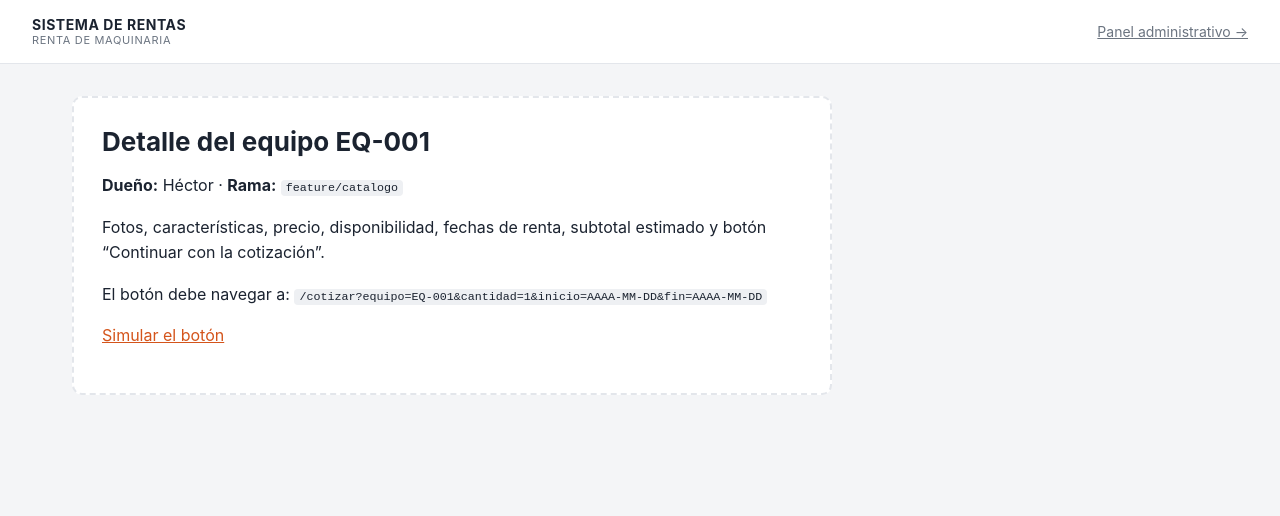
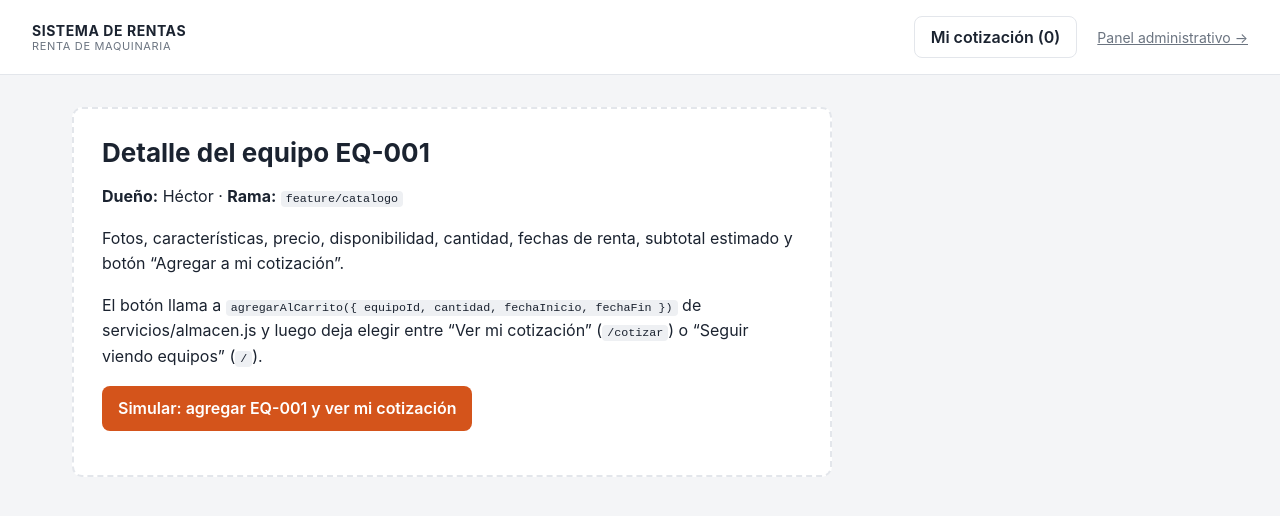
Before and after one commit to chrisTito402/cotizador-renta-equipos, a React (Vite) app: page /equipos/EQ-001 in a window 1280 px wide. Shown: the top 516 px of the page. Built offline with nearby package versions, Linux system fonts and the light colour scheme.

Commit message:
Varios equipos por cotización (carrito)

```diff
--- a/src/componentes/LayoutCliente.jsx
+++ b/src/componentes/LayoutCliente.jsx
@@ -1,6 +1,21 @@
+import { useEffect, useState } from 'react';
 import { Link, Outlet } from 'react-router-dom';
+import { obtenerCarrito } from '../servicios/almacen.js';
+
+// Cuántos equipos lleva el cliente en "Mi cotización". Se actualiza con el evento 'carrito' de almacen.js.
+function useCantidadCarrito() {
+  const contar = () => obtenerCarrito().lineas.length;
+  const [cantidad, setCantidad] = useState(contar);
+  useEffect(() => {
+    const actualizar = () => setCantidad(contar());
+    window.addEventListener('carrito', actualizar);
+    return () => window.removeEventListener('carrito', actualizar);
+  }, []);
+  return cantidad;
+}
 
 export default function LayoutCliente() {
+  const enCarrito = useCantidadCarrito();
   return (
     <div className="cliente">
       <header className="cliente-header">
@@ -8,7 +23,10 @@ export default function LayoutCliente() {
           <strong>SISTEMA DE RENTAS</strong>
           <span>Renta de maquinaria</span>
         </Link>
-        <Link to="/admin/cotizaciones" className="link-sutil">Panel administrativo →</Link>
+        <div style={{ display: 'flex', gap: 20, alignItems: 'center' }}>
+          <Link to="/cotizar" className="boton boton-secundario">Mi cotización ({enCarrito})</Link>
+          <Link to="/admin/cotizaciones" className="link-sutil">Panel administrativo →</Link>
+        </div>
       </header>
       <main className="cliente-main"><Outlet /></main>
     </div>
--- a/src/paginas/cliente/Catalogo.jsx
+++ b/src/paginas/cliente/Catalogo.jsx
@@ -7,7 +7,7 @@ export default function Catalogo() {
     <Pendiente titulo="Catálogo de equipos" duenio="Héctor" rama="feature/catalogo">
       <p>Búsqueda por nombre o modelo, filtros por tipo, disponibilidad y fechas, y tarjetas de equipo que llevan a <code>/equipos/:id</code>.</p>
       <p>Enlaces temporales para que los demás prueben mientras tanto:</p>
-      <p><Link to="/equipos/EQ-003">Detalle de EQ-003</Link> · <Link to="/cotizar?equipo=EQ-003&cantidad=1&inicio=2026-10-20&fin=2026-10-22">Cotizar EQ-003</Link></p>
+      <p><Link to="/equipos/EQ-003">Detalle de EQ-003</Link> · <Link to="/equipos/EQ-001">Detalle de EQ-001</Link> · <Link to="/cotizar">Mi cotización</Link></p>
     </Pendiente>
   );
 }
--- a/src/paginas/cliente/DetalleEquipo.jsx
+++ b/src/paginas/cliente/DetalleEquipo.jsx
@@ -1,14 +1,22 @@
 // DUEÑO: Héctor · RAMA: feature/catalogo
-import { useParams, Link } from 'react-router-dom';
+import { useParams, useNavigate } from 'react-router-dom';
 import Pendiente from '../../componentes/Pendiente.jsx';
+import { agregarAlCarrito } from '../../servicios/almacen.js';
 
 export default function DetalleEquipo() {
   const { id } = useParams();
+  const navigate = useNavigate();
+
+  const simularAgregar = () => {
+    agregarAlCarrito({ equipoId: id, cantidad: 1, fechaInicio: '2026-10-20', fechaFin: '2026-10-22' });
+    navigate('/cotizar');
+  };
+
   return (
     <Pendiente titulo={`Detalle del equipo ${id}`} duenio="Héctor" rama="feature/catalogo">
-      <p>Fotos, características, precio, disponibilidad, fechas de renta, subtotal estimado y botón “Continuar con la cotización”.</p>
-      <p>El botón debe navegar a: <code>/cotizar?equipo={id}&amp;cantidad=1&amp;inicio=AAAA-MM-DD&amp;fin=AAAA-MM-DD</code></p>
-      <p><Link to={`/cotizar?equipo=${id}&cantidad=1&inicio=2026-10-20&fin=2026-10-22`}>Simular el botón</Link></p>
+      <p>Fotos, características, precio, disponibilidad, cantidad, fechas de renta, subtotal estimado y botón “Agregar a mi cotización”.</p>
+      <p>El botón llama a <code>agregarAlCarrito({'{'} equipoId, cantidad, fechaInicio, fechaFin {'}'})</code> de servicios/almacen.js y luego deja elegir entre “Ver mi cotización” (<code>/cotizar</code>) o “Seguir viendo equipos” (<code>/</code>).</p>
+      <p><button className="boton" onClick={simularAgregar}>Simular: agregar {id} y ver mi cotización</button></p>
     </Pendiente>
   );
 }
--- a/src/paginas/cliente/SolicitarCotizacion.jsx
+++ b/src/paginas/cliente/SolicitarCotizacion.jsx
@@ -1,13 +1,19 @@
 // DUEÑO: Cris · RAMA: feature/cotizacion-web
-import { useSearchParams } from 'react-router-dom';
+import { Link } from 'react-router-dom';
 import Pendiente from '../../componentes/Pendiente.jsx';
+import { obtenerCarrito } from '../../servicios/almacen.js';
 
 export default function SolicitarCotizacion() {
-  const [params] = useSearchParams();
+  const carrito = obtenerCarrito();
   return (
-    <Pendiente titulo="Solicitar cotización" duenio="Cris" rama="feature/cotizacion-web">
-      <p>Llega desde el detalle con: equipo <code>{params.get('equipo') || '—'}</code>, cantidad <code>{params.get('cantidad') || '—'}</code>, del <code>{params.get('inicio') || '—'}</code> al <code>{params.get('fin') || '—'}</code>.</p>
-      <p>Costo estimado automático, FormularioCliente, DesgloseCostos, enviar con <code>guardarCotizacion({'{'} origen: 'web', … {'}'})</code> y mostrar confirmación.</p>
+    <Pendiente titulo="Mi cotización" duenio="Cris" rama="feature/cotizacion-web">
+      <p>Llega con los equipos que el cliente fue agregando (<code>obtenerCarrito()</code> de servicios/almacen.js):</p>
+      <ul>
+        {carrito.lineas.map((l) => <li key={l.equipoId}><code>{l.equipoId}</code> × {l.cantidad}</li>)}
+        {carrito.lineas.length === 0 && <li>(vacía) · <Link to="/equipos/EQ-003">agrega uno desde un detalle</Link></li>}
+      </ul>
+      <p>Fechas: del <code>{carrito.fechaInicio || '—'}</code> al <code>{carrito.fechaFin || '—'}</code>.</p>
+      <p>Cambiar cantidades, quitar equipos y cambiar fechas con <code>actualizarCarrito</code> / <code>quitarDelCarrito</code>. Costo estimado automático, FormularioCliente, DesgloseCostos, enviar con <code>guardarCotizacion({'{'} origen: 'web', … {'}'})</code>, luego <code>vaciarCarrito()</code> y mostrar confirmación.</p>
     </Pendiente>
   );
 }
--- a/src/servicios/almacen.js
+++ b/src/servicios/almacen.js
@@ -77,3 +77,52 @@ export function modificarCotizacion(id, cambios) {
 export function reiniciarDatos() {
   escribir(COTIZACIONES_SEMILLA);
 }
+
+// ---------- Mi cotización (carrito del cliente web) ----------
+// El cliente junta varios equipos antes de pedir la cotización.
+// Forma: { lineas: [{ equipoId, cantidad }], fechaInicio: 'AAAA-MM-DD' | '', fechaFin: 'AAAA-MM-DD' | '' }
+// Las fechas son UNA sola para toda la cotización.
+// Cada cambio avisa con el evento 'carrito' en window (lo usa el encabezado para el contador).
+const CLAVE_CARRITO = 'cotizador:carrito';
+const CARRITO_VACIO = { lineas: [], fechaInicio: '', fechaFin: '' };
+
+export function obtenerCarrito() {
+  try {
+    const guardado = localStorage.getItem(CLAVE_CARRITO);
+    if (guardado) return { ...CARRITO_VACIO, ...JSON.parse(guardado) };
+  } catch (e) { /* si está dañado, se regresa vacío */ }
+  return structuredClone(CARRITO_VACIO);
+}
+function guardarCarrito(carrito) {
+  localStorage.setItem(CLAVE_CARRITO, JSON.stringify(carrito));
+  window.dispatchEvent(new Event('carrito'));
+  return carrito;
+}
+
+// Si el equipo ya está, suma la cantidad. Si vienen fechas, se vuelven las fechas de la cotización.
+export function agregarAlCarrito({ equipoId, cantidad = 1, fechaInicio, fechaFin }) {
+  if (!obtenerEquipo(equipoId)) throw new Error(`No existe el equipo ${equipoId}`);
+  const carrito = obtenerCarrito();
+  const existente = carrito.lineas.find((l) => l.equipoId === equipoId);
+  if (existente) existente.cantidad += Number(cantidad);
+  else carrito.lineas.push({ equipoId, cantidad: Number(cantidad) });
+  if (fechaInicio) carrito.fechaInicio = fechaInicio;
+  if (fechaFin) carrito.fechaFin = fechaFin;
+  return guardarCarrito(carrito);
+}
+
+// cambios: { lineas?, fechaInicio?, fechaFin? }  (lo que no venga se queda igual)
+export function actualizarCarrito(cambios) {
+  return guardarCarrito({ ...obtenerCarrito(), ...cambios });
+}
+
+export function quitarDelCarrito(equipoId) {
+  const carrito = obtenerCarrito();
+  carrito.lineas = carrito.lineas.filter((l) => l.equipoId !== equipoId);
+  return guardarCarrito(carrito);
+}
+
+// Llamarla después de guardarCotizacion({ origen: 'web', ... }) cuando sí se guardó.
+export function vaciarCarrito() {
+  return guardarCarrito(structuredClone(CARRITO_VACIO));
+}
```
Also changed, not shown: 1 other file (tests, documents, lock files or other folders).
